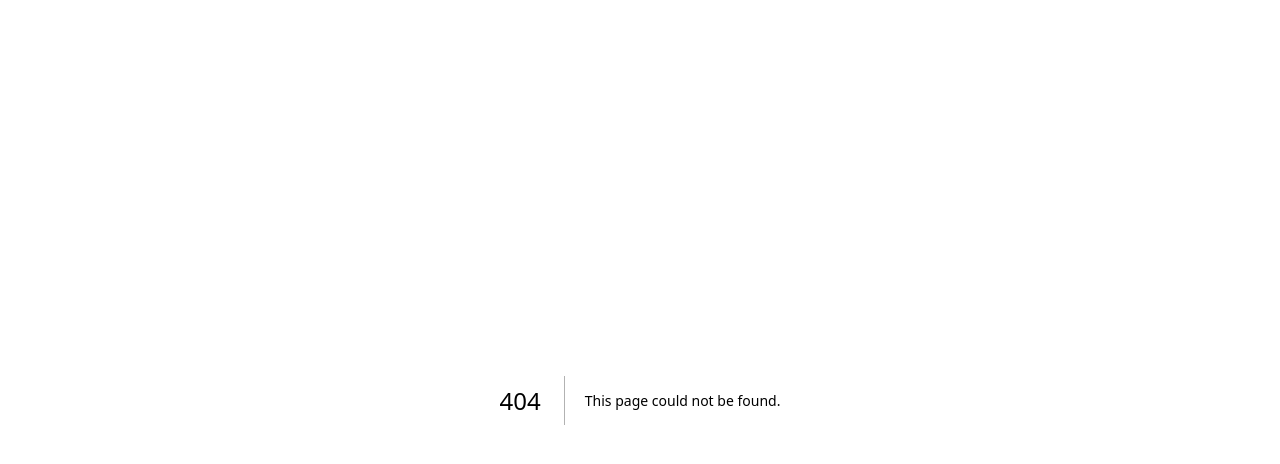
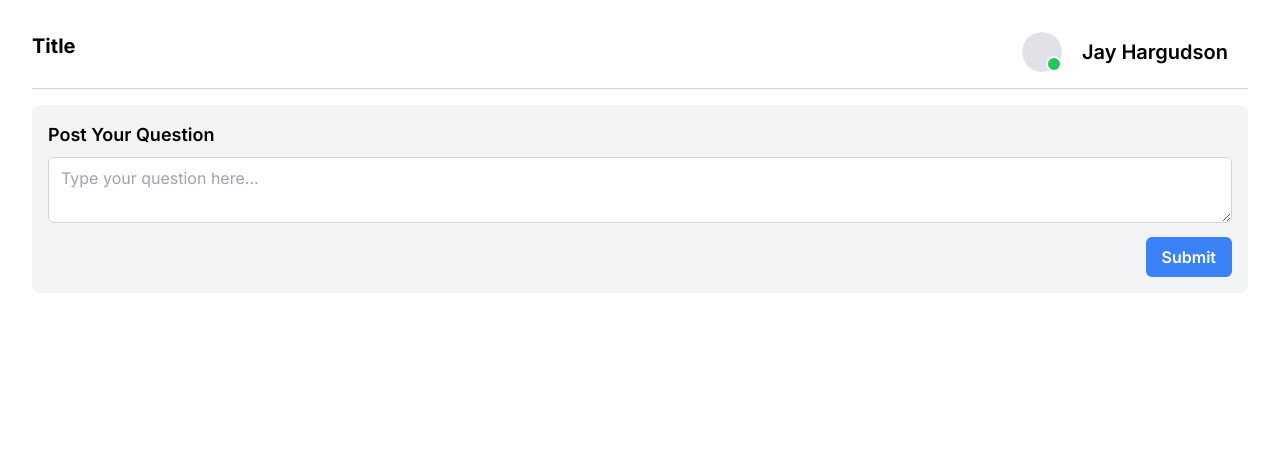
Before and after one commit to Febiecode/naiduhall, a Next.js app: page /postResponse in a window 1280 px wide. Before the commit this address had no page. Shown: the top 464 px of the page. Built offline with nearby package versions, Linux system fonts and the light colour scheme.

Commit message:
Post Reponse UI with test API

```diff
--- /dev/null
+++ b/src/app/postResponse/page.tsx
@@ -0,0 +1,10 @@
+import React from 'react'
+import PostResponse from '@/components/organisms/PostResponsecomponents'
+
+const page = () => {
+    return (
+        <PostResponse />
+    )
+}
+
+export default page
--- /dev/null
+++ b/src/components/organisms/PostResponse.tsx
@@ -0,0 +1,73 @@
+"use client"
+import React, { useState } from 'react';
+import ProfileWithStatus from '../../../src/components/atoms/ProfileWithStatus'
+import NameRoleComponent from '../../../src/components/atoms/NameRole'
+
+const PostResponse: React.FC = () => {
+    const [question, setQuestion] = useState('');
+    const [response, setResponse] = useState('');
+
+    const handleSubmit = async () => {
+        try {
+            const response = await fetch('https://jsonplaceholder.typicode.com/posts/1');
+
+            if (!response.ok) {
+                throw new Error('Failed to fetch response');
+            }
+
+            const responseData = await response.json();
+            // Simulate a response based on the user's question
+            setResponse(`${responseData.title}`);
+        } catch (error) {
+            console.error('Error:', error);
+            setResponse('Sorry, something went wrong. Please try again later.');
+        }
+    };
+
+    const profileImg = require('../../../public/profile.svg')
+
+    return (
+        <div className='container mx-auto mt-8'>
+            <div className='flex justify-between'>
+                <div className=' w-full flex justify-between'>
+                    <h1 className='text-xl font-bold items-center'>Title</h1>
+                    <div className='flex items-center'>
+
+                        <ProfileWithStatus imageUrl={profileImg} online={true} />
+
+
+                        <div className="lg:mx-3 xl:mx-5 md:mx-2 xxsm:ms-2">
+                            <NameRoleComponent name="Jay Hargudson" role="" />
+                        </div>
+                    </div>
+                </div>
+            </div>
+            <hr className='my-4 border-gray-300' />
+            <div className='bg-gray-100 rounded-lg p-4'>
+                <div className='text-left'>
+                    <h2 className='text-lg font-semibold'>Post Your Question</h2>
+                    <textarea
+                        value={question}
+                        onChange={(e) => setQuestion(e.target.value)}
+                        className='w-full border border-gray-300 rounded-md px-3 py-2 mt-2'
+                        placeholder='Type your question here...'></textarea>
+                    <div className='flex justify-end mt-2'>
+                        <button
+                            onClick={handleSubmit}
+                            className='bg-blue-500 hover:bg-blue-600 text-white font-semibold py-2 px-4 rounded-md'
+                        >
+                            Submit
+                        </button>
+                    </div>
+                </div>
+            </div>
+            {response && (
+                <div className='mt-4 border border-blue-500 rounded-lg p-5 bg-gray-100'>
+                    <div className='p-4'>{response}</div>
+                </div>
+            )}
+        </div>
+    );
+};
+
+export default PostResponse;
```
